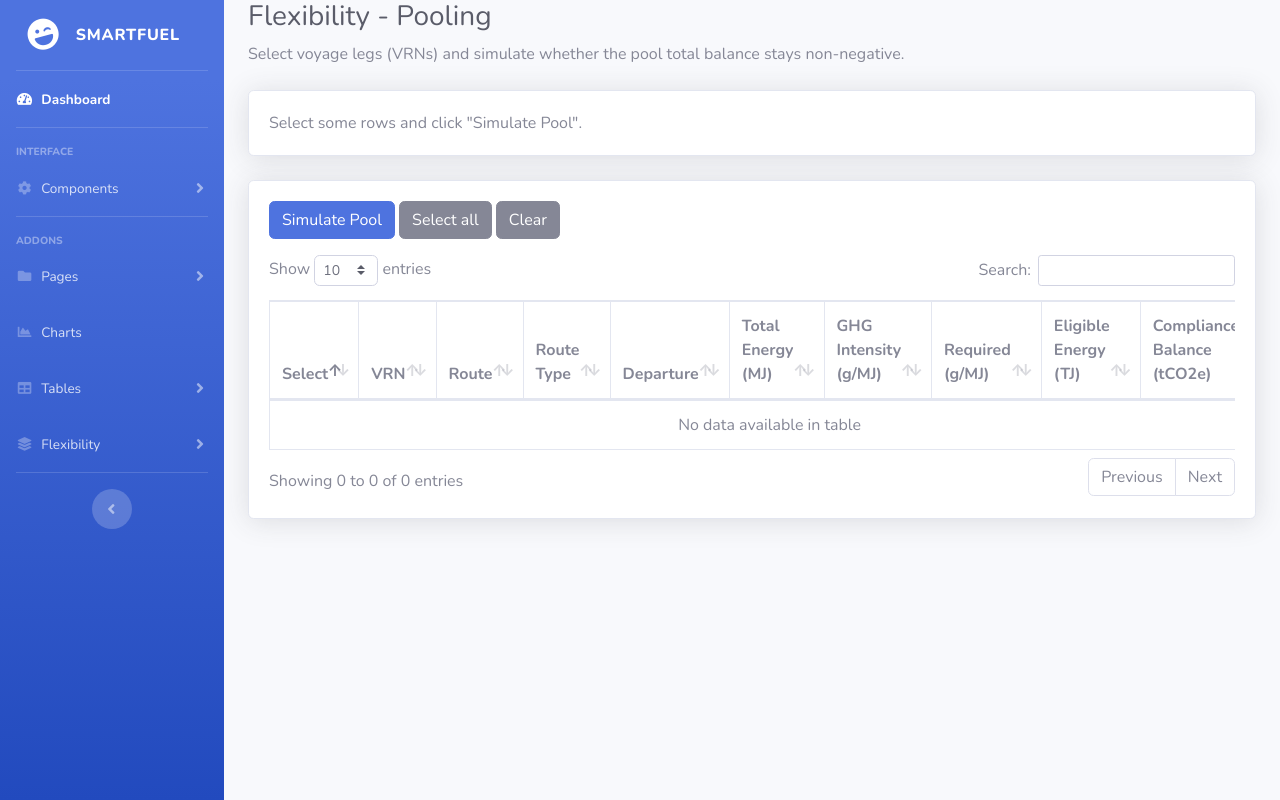
After one commit to kaanakboga/SmartFuel, a Django app: page /flexibility/pooling/ in a window 1280 px wide. The commit adds this page. Run offline with Django 5.2, Linux system fonts and the light colour scheme; data that the repository does not hold is empty; some libraries are stand-ins or nearby versions.

Commit message:
added flexibilty page

```diff
--- a/DjangoProject1/urls.py
+++ b/DjangoProject1/urls.py
@@ -29,6 +29,11 @@ urlpatterns = [
     path("voyage-legs/", views.voyage_legs_table, name="voyage_legs"),
     path("voyage-legs-report/", views.voyage_legs_report_table, name="voyage_legs_report"),
 
-    # NEW: fuel reference table page
     path("fuels-reference/", views.fuels_reference_table, name="fuels_reference"),
+
+    # FLEXIBILITY (NEW)
+    path("flexibility/banking/", views.flex_banking_table, name="flex_banking"),
+    path("flexibility/borrowing/", views.flex_borrowing_table, name="flex_borrowing"),
+    path("flexibility/pooling/", views.flex_pooling_table, name="flex_pooling"),
+    path("flexibility/history/", views.flex_history_table, name="flex_history"),
 ]
--- a/core/views.py
+++ b/core/views.py
@@ -1,5 +1,6 @@
 from django.shortcuts import render, redirect
 from .models import Ship, VoyageLeg, Fuel
+from .models import ComplianceHistory
 
 
 def index(request):
@@ -95,3 +96,172 @@ def voyage_legs_report_table(request):
 def fuels_reference_table(request):
     fuels = Fuel.objects.all().order_by("fuel_group", "fuel_type")
     return render(request, "fuels_reference.html", {"fuels": fuels})
+
+
+# -----------------------------
+# FLEXIBILITY (NEW PAGES)
+# -----------------------------
+def _flex_base_queryset():
+    return (
+        VoyageLeg.objects.select_related("departure_port", "arrival_port")
+        .prefetch_related("fuel_items__fuel")
+        .order_by("-departure_dt")
+    )
+
+
+def flex_banking_table(request):
+    legs = [v for v in _flex_base_queryset() if (v.compliance_balance_tco2e is not None and v.compliance_balance_tco2e > 0)]
+    return render(request, "flex_banking.html", {"legs": legs})
+
+
+def flex_borrowing_table(request):
+    legs = [v for v in _flex_base_queryset() if (v.compliance_balance_tco2e is not None and v.compliance_balance_tco2e < 0)]
+    return render(request, "flex_borrowing.html", {"legs": legs})
+
+
+def flex_pooling_table(request):
+    legs = list(_flex_base_queryset())
+
+    selected_ids = []
+    selected_legs = []
+    total_cb = 0
+    total_eligible_tj = 0
+
+    if request.method == "POST":
+        selected_ids = request.POST.getlist("selected_leg_id")
+
+        # seçilenleri bul
+        id_set = set(int(x) for x in selected_ids if x.isdigit())
+        selected_legs = [l for l in legs if l.id in id_set]
+
+        # toplamları hesapla
+        for l in selected_legs:
+            cb = l.compliance_balance_tco2e
+            tj = l.eligible_energy_tj
+
+            if cb is not None:
+                total_cb += float(cb)
+            if tj is not None:
+                total_eligible_tj += float(tj)
+
+    context = {
+        "legs": legs,
+        "selected_ids": [str(x) for x in selected_ids],
+        "selected_legs": selected_legs,
+        "total_cb": total_cb,
+        "total_eligible_tj": total_eligible_tj,
+        "pool_valid": (total_cb >= 0) if selected_legs else None,
+    }
+    return render(request, "flex_pooling.html", context)
+
+
+def flex_history_table(request):
+    from decimal import Decimal
+
+    legs = (
+        VoyageLeg.objects.select_related("ship", "departure_port", "arrival_port")
+        .prefetch_related("fuel_items__fuel")
+        .exclude(ship__isnull=True)  # ship seçilmemiş seferler history'e girmez
+        .order_by("departure_dt")
+    )
+
+    # group by (ship_id, year)
+    groups = {}
+    for leg in legs:
+        year = leg.departure_dt.year
+        key = (leg.ship_id, year)
+
+        g = groups.get(key)
+        if not g:
+            g = {
+                "ship_id": leg.ship_id,
+                "ship_name": leg.ship.name if leg.ship else "-",
+                "year": year,
+                "cb_sum": Decimal("0"),
+                "eligible_tj_sum": Decimal("0"),
+                "energy_mj_sum": Decimal("0"),
+                "ghg_g_sum": Decimal("0"),
+                "has_cb": False,
+            }
+            groups[key] = g
+
+        cb = leg.compliance_balance_tco2e
+        tj = leg.eligible_energy_tj
+        e = leg.total_energy_mj_scoped
+        ghg = leg.total_ghg_gco2e
+
+        if cb is not None:
+            g["cb_sum"] += cb
+            g["has_cb"] = True
+        if tj is not None:
+            g["eligible_tj_sum"] += tj
+        if e is not None:
+            g["energy_mj_sum"] += e
+        if ghg is not None:
+            g["ghg_g_sum"] += ghg
+
+    # one row per ship-year
+    rows = []
+    for (_, _), g in groups.items():
+        if not g["has_cb"]:
+            continue
+
+        cb_sum = g["cb_sum"]
+
+        # action (MVP)
+        if cb_sum > 0:
+            action = "BANK"
+        elif cb_sum < 0:
+            action = "PENALTY"
+        else:
+            action = "COMPLIANT"
+
+        actual_int = None
+        if g["energy_mj_sum"] and g["energy_mj_sum"] != 0:
+            actual_int = g["ghg_g_sum"] / g["energy_mj_sum"]  # g/MJ
+
+        rows.append(
+            {
+                "ship_id": g["ship_id"],
+                "ship_name": g["ship_name"],
+                "year": g["year"],
+                "action": action,
+                "final_balance_tco2e": cb_sum,
+                "eligible_energy_tj": g["eligible_tj_sum"],
+                "actual_intensity_g_per_mj": actual_int,
+                "penalty_level": 0,
+                "penalty_multiplier": Decimal("1.00"),
+                "penalty_eur": None,
+            }
+        )
+
+    # consecutive penalty chain per ship
+    rows_by_ship = {}
+    for r in rows:
+        rows_by_ship.setdefault(r["ship_id"], []).append(r)
+
+    for ship_id, lst in rows_by_ship.items():
+        lst.sort(key=lambda x: x["year"])  # ascending year
+        level = 0
+        for r in lst:
+            if r["action"] == "PENALTY":
+                level += 1
+                r["penalty_level"] = level
+                r["penalty_multiplier"] = Decimal("1.00") + (Decimal(level - 1) * Decimal("0.10"))
+            else:
+                level = 0
+                r["penalty_level"] = 0
+                r["penalty_multiplier"] = Decimal("1.00")
+
+            # penalty € (only penalty years)
+            if r["action"] == "PENALTY":
+                cb = r["final_balance_tco2e"]
+                actual_int = r["actual_intensity_g_per_mj"]
+                if actual_int is not None and actual_int != 0:
+                    PENALTY_EUR_PER_TJ = Decimal("58537")
+                    r["penalty_eur"] = (abs(cb) * PENALTY_EUR_PER_TJ / actual_int) * r["penalty_multiplier"]
+
+    # newest first
+    rows.sort(key=lambda x: (x["year"], x["ship_name"]), reverse=True)
+
+    return render(request, "flex_history.html", {"rows": rows})
--- /dev/null
+++ b/templates/flex_pooling.html
@@ -0,0 +1,137 @@
+{% load static %}
+<!DOCTYPE html>
+<html lang="en">
+<head>
+  <meta charset="utf-8">
+  <meta http-equiv="X-UA-Compatible" content="IE=edge">
+  <meta name="viewport" content="width=device-width, initial-scale=1, shrink-to-fit=no">
+  <title>Flexibility - Pooling</title>
+
+  <link href="{% static 'vendor/fontawesome-free/css/all.min.css' %}" rel="stylesheet" type="text/css">
+  <link href="https://fonts.googleapis.com/css?family=Nunito:200,200i,300,300i,400,400i,600,600i,700,700i,800,800i,900,900i" rel="stylesheet">
+  <link href="{% static 'css/sb-admin-2.min.css' %}" rel="stylesheet">
+  <link href="{% static 'vendor/datatables/dataTables.bootstrap4.min.css' %}" rel="stylesheet">
+</head>
+
+<body id="page-top">
+<div id="wrapper">
+  {% include "partials/sidebar.html" %}
+
+  <div id="content-wrapper" class="d-flex flex-column">
+    <div id="content">
+      <div class="container-fluid">
+        <h1 class="h3 mb-2 text-gray-800">Flexibility - Pooling</h1>
+        <p class="mb-4">Select voyage legs (VRNs) and simulate whether the pool total balance stays non-negative.</p>
+
+        <!-- RESULT CARD -->
+        <div class="card shadow mb-4">
+          <div class="card-body">
+            {% if pool_valid is None %}
+              <div class="text-muted">Select some rows and click "Simulate Pool".</div>
+            {% else %}
+              {% if pool_valid %}
+                <div class="alert alert-success mb-0">
+                  Pool valid. Total compliance balance is non-negative.
+                </div>
+              {% else %}
+                <div class="alert alert-danger mb-0">
+                  Pool invalid. Total compliance balance is still negative.
+                </div>
+              {% endif %}
+
+              <hr>
+
+              <div class="row">
+                <div class="col-md-4">
+                  <strong>Selected legs:</strong> {{ selected_legs|length }}
+                </div>
+                <div class="col-md-4">
+                  <strong>Total Eligible Energy (TJ):</strong> {{ total_eligible_tj|floatformat:6 }}
+                </div>
+                <div class="col-md-4">
+                  <strong>Total Compliance Balance (tCO2e):</strong> {{ total_cb|floatformat:6 }}
+                </div>
+              </div>
+            {% endif %}
+          </div>
+        </div>
+
+        <!-- TABLE + FORM -->
+        <div class="card shadow mb-4">
+          <div class="card-body">
+            <form method="post">
+              {% csrf_token %}
+
+              <div class="mb-3">
+                <button type="submit" class="btn btn-primary">
+                  Simulate Pool
+                </button>
+                <button type="button" class="btn btn-secondary" onclick="toggleAll(true)">Select all</button>
+                <button type="button" class="btn btn-secondary" onclick="toggleAll(false)">Clear</button>
+              </div>
+
+              <div class="table-responsive">
+                <table class="table table-bordered" id="dataTable" width="100%" cellspacing="0">
+                  <thead>
+                  <tr>
+                    <th>Select</th>
+                    <th>VRN</th>
+                    <th>Route</th>
+                    <th>Route Type</th>
+                    <th>Departure</th>
+                    <th>Total Energy (MJ)</th>
+                    <th>GHG Intensity (g/MJ)</th>
+                    <th>Required (g/MJ)</th>
+                    <th>Eligible Energy (TJ)</th>
+                    <th>Compliance Balance (tCO2e)</th>
+                  </tr>
+                  </thead>
+                  <tbody>
+                  {% for leg in legs %}
+                    <tr>
+                      <td style="text-align:center;">
+                        <input
+                          type="checkbox"
+                          name="selected_leg_id"
+                          value="{{ leg.id }}"
+                          {% if selected_ids and leg.id|stringformat:"s" in selected_ids %}checked{% endif %}
+                        >
+                      </td>
+                      <td>{{ leg.vrn }}</td>
+                      <td>{{ leg.route_leg }}</td>
+                      <td>{{ leg.route_leg_type }}</td>
+                      <td>{{ leg.departure_dt }}</td>
+                      <td>{{ leg.total_energy_mj_scoped }}</td>
+                      <td>{{ leg.ghg_intensity_g_per_mj }}</td>
+                      <td>{{ leg.required_ghg_intensity_g_per_mj }}</td>
+                      <td>{{ leg.eligible_energy_tj }}</td>
+                      <td>{{ leg.compliance_balance_tco2e }}</td>
+                    </tr>
+                  {% endfor %}
+                  </tbody>
+                </table>
+              </div>
+            </form>
+          </div>
+        </div>
+
+      </div>
+    </div>
+  </div>
+</div>
+
+<script src="{% static 'vendor/jquery/jquery.min.js' %}"></script>
+<script src="{% static 'vendor/bootstrap/js/bootstrap.bundle.min.js' %}"></script>
+<script src="{% static 'vendor/jquery-easing/jquery.easing.min.js' %}"></script>
+<script src="{% static 'js/sb-admin-2.min.js' %}"></script>
+<script src="{% static 'vendor/datatables/jquery.dataTables.min.js' %}"></script>
+<script src="{% static 'vendor/datatables/dataTables.bootstrap4.min.js' %}"></script>
+<script src="{% static 'js/demo/datatables-demo.js' %}"></script>
+
+<script>
+  function toggleAll(state) {
+    document.querySelectorAll('input[name="selected_leg_id"]').forEach(cb => cb.checked = state);
+  }
+</script>
+</body>
+</html>
--- a/templates/partials/sidebar.html
+++ b/templates/partials/sidebar.html
@@ -66,6 +66,7 @@
     </a>
   </li>
 
+  <!-- TABLES -->
   <li class="nav-item">
     <a class="nav-link collapsed" href="#" data-toggle="collapse" data-target="#collapseTables"
        aria-expanded="true" aria-controls="collapseTables">
@@ -83,6 +84,25 @@
     </div>
   </li>
 
+  <!-- FLEXIBILITY (NEW) -->
+  <li class="nav-item">
+    <a class="nav-link collapsed" href="#" data-toggle="collapse" data-target="#collapseFlexibility"
+       aria-expanded="true" aria-controls="collapseFlexibility">
+      <i class="fas fa-fw fa-layer-group"></i>
+      <span>Flexibility</span>
+    </a>
+    <div id="collapseFlexibility" class="collapse" aria-labelledby="headingFlexibility" data-parent="#accordionSidebar">
+      <div class="bg-white py-2 collapse-inner rounded">
+        <h6 class="collapse-header">Flex Mechanisms:</h6>
+
+        <a class="collapse-item" href="{% url 'flex_banking' %}">Banking</a>
+        <a class="collapse-item" href="{% url 'flex_borrowing' %}">Borrowing</a>
+        <a class="collapse-item" href="{% url 'flex_pooling' %}">Pooling</a>
+          <a class="collapse-item" href="{% url 'flex_history' %}">History</a>
+      </div>
+    </div>
+  </li>
+
   <hr class="sidebar-divider d-none d-md-block">
 
   <div class="text-center d-none d-md-inline">
```
Also changed, not shown: core/admin.py (+10 -0 lines), core/models.py (+92 -0 lines), templates/flex_banking.html (added, +76 -0 lines), templates/flex_borrowing.html (added, +76 -0 lines), templates/flex_history.html (added, +88 -0 lines), templates/voyage_legs_report.html (+8 -0 lines), core/migrations/0012_compliancehistory.py (added), core/migrations/0013_voyageleg_ship.py (added). Lines whose indentation alone changed are shown as unchanged.
